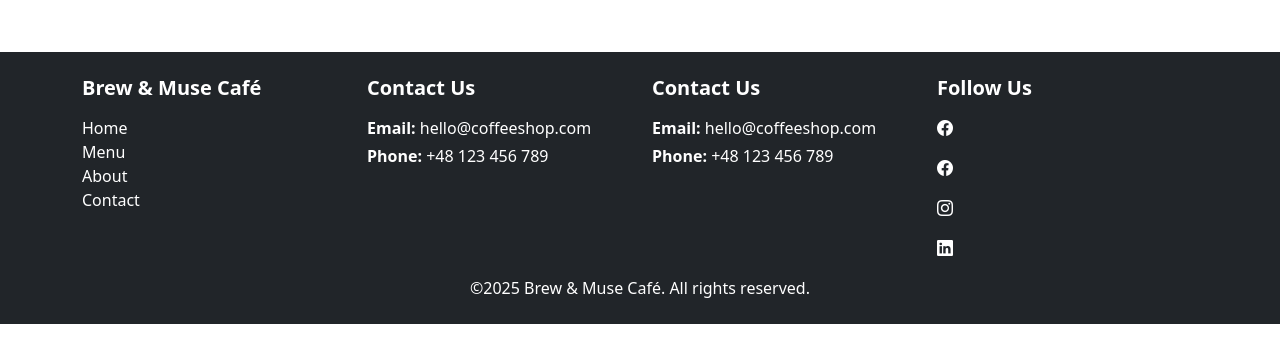
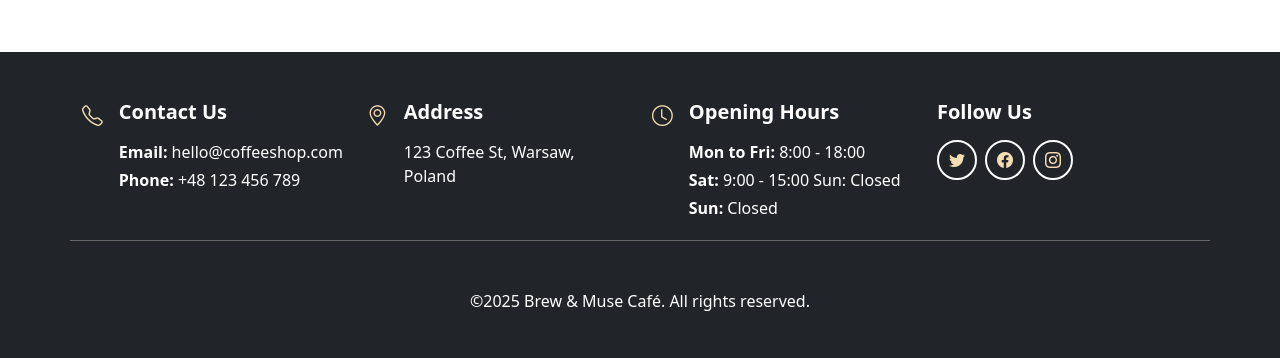
Before and after one commit to MarcinMikaa/coffee-shop, a React (Create React App) app: page /contact in a window 1280 px wide. Shown: the part 1270-1628 px from the top of the page. Before the commit the page ends 1594 px from the top, so only its background shows below. Built offline with nearby package versions, Linux system fonts and the light colour scheme.

Commit message:
Improve Footer component layout

```diff
--- a/src/components/Footer/Footer.css
+++ b/src/components/Footer/Footer.css
@@ -4,17 +4,11 @@
   background-color: #212529;
   color: white;
   padding: 2rem 0;
-  margin-top: auto;
+  padding-top: 2rem;
 }
 
 .footer h5 {
   margin-bottom: 1rem;
-}
-
-.footer a {
-  color: white;
-  text-decoration: none;
-  transition: color 0.3s ease;
 }
 
 .footer a:hover {
@@ -30,3 +24,57 @@
 .footer .flex-column .nav-link {
   padding: 0.25rem 0;
 }
+
+.social-links {
+  display: block;
+}
+
+.social-links a {
+  color: wheat;
+  display: inline-flex;
+  align-items: center;
+  justify-content: center;
+  width: 40px;
+  height: 40px;
+  border: 2px solid white;
+  border-radius: 50%;
+  margin-right: 0.5rem;
+  transition: transform 0.2s ease-in-out;
+}
+
+.social-links a:hover {
+  color: antiquewhite;
+  transform: scale(1.1);
+}
+
+.footer-section {
+  display: flex;
+}
+
+.icon {
+  color: wheat;
+  font-size: 1.3rem;
+  padding-right: 1rem;
+}
+
+.copyright {
+  border-top: 1px solid rgb(103, 103, 103);
+  padding-top: 3rem;
+}
+
+@media (max-width: 768px) {
+  .footer {
+    text-align: center;
+    margin: 0 auto;
+  }
+
+  .footer-section {
+    display: block;
+    justify-content: center;
+    padding-bottom: 1rem;
+  }
+
+  .icon {
+    padding: 0;
+  }
+}
--- a/src/components/Footer/Footer.tsx
+++ b/src/components/Footer/Footer.tsx
@@ -4,28 +4,12 @@ import './Footer.css';
 
 const Footer = () => {
   return (
-    <footer className="footer bg-dark text-white py-4">
+    <footer className="footer bg-dark text-white py-5">
       <Container>
         <Row>
-          <Col md={3} className="mb-3 mb-md-0">
-            <h5 className="fw-bold">Brew & Muse Café</h5>
-            <Nav className="flex-column">
-              <Nav.Link as={NavLink} to="/" className="text-white p-0">
-                Home
-              </Nav.Link>
-              <Nav.Link as={NavLink} to="/menu" className="text-white p-0">
-                Menu
-              </Nav.Link>
-              <Nav.Link as={NavLink} to="/about" className="text-white p-0">
-                About
-              </Nav.Link>
-              <Nav.Link as={NavLink} to="/contact" className="text-white p-0">
-                Contact
-              </Nav.Link>
-            </Nav>
-          </Col>
-
-          <Col md={3} className="mb-3 mb-md-0">
+          <Col md={3} className="mb-3 mb-md-0 footer-section">
+            <i className="bi bi-telephone icon"></i>
+            <div className="information-side">
               <h5 className="fw-bold">Contact Us</h5>
               <p className="mb-1">
                 <strong>Email:</strong> hello@coffeeshop.com
@@ -33,23 +17,38 @@ const Footer = () => {
               <p className="mb-1">
                 <strong>Phone:</strong> +48 123 456 789
               </p>
+            </div>
           </Col>
 
-          <Col md={3} className="mb-3 mb-md-0">
-            <h5 className="fw-bold">Contact Us</h5>
+          <Col md={3} className="mb-3 mb-md-0 footer-section">
+            <i className="bi bi-geo-alt icon"></i>
+            <div className="information-side">
+              <h5 className="fw-bold">Address</h5>
+              <p className="mb-1">123 Coffee St, Warsaw, Poland</p>
+            </div>
+          </Col>
+
+          <Col md={3} className="mb-3 mb-md-0 footer-section">
+            <i className="bi bi-clock icon"></i>
+            <div className="information-side">
+              <h5 className="fw-bold">Opening Hours</h5>
               <p className="mb-1">
-              <strong>Email:</strong> hello@coffeeshop.com
+                <strong>Mon to Fri:</strong> 8:00 - 18:00
               </p>
               <p className="mb-1">
-              <strong>Phone:</strong> +48 123 456 789
+                <strong>Sat:</strong> 9:00 - 15:00 Sun: Closed
               </p>
+              <p className="mb-1">
+                <strong>Sun:</strong> Closed
+              </p>
+            </div>
           </Col>
 
           <Col md={3}>
             <h5 className="fw-bold">Follow Us</h5>
-            <div className="social-links d-flex">
+            <div className="social-links">
               <a href="#" className="twitter">
-                <i className="bi bi-facebook"></i>
+                <i className="bi bi-twitter"></i>
               </a>
               <a href="#" className="facebook">
                 <i className="bi bi-facebook"></i>
@@ -57,15 +56,12 @@ const Footer = () => {
               <a href="#" className="instagram">
                 <i className="bi bi-instagram"></i>
               </a>
-              <a href="#" className="linkedin">
-                <i className="bi bi-linkedin"></i>
-              </a>
             </div>
           </Col>
         </Row>
 
         <Row className="mt-3">
-          <Col className="text-center">
+          <Col className="text-center copyright">
             <p className="mb-0">©2025 Brew & Muse Café. All rights reserved.</p>
           </Col>
         </Row>
```
Lines whose indentation alone changed are shown as unchanged.
